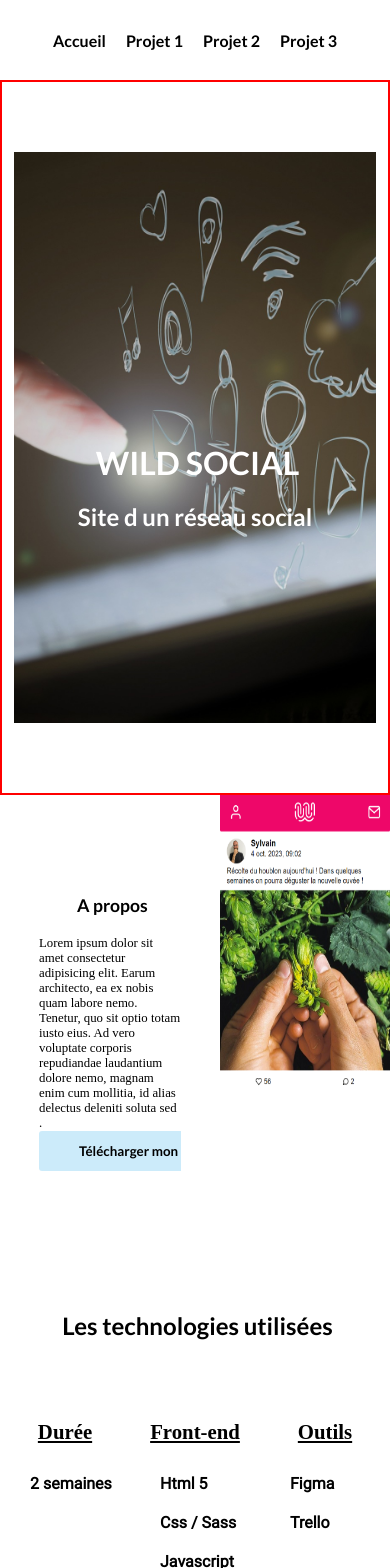
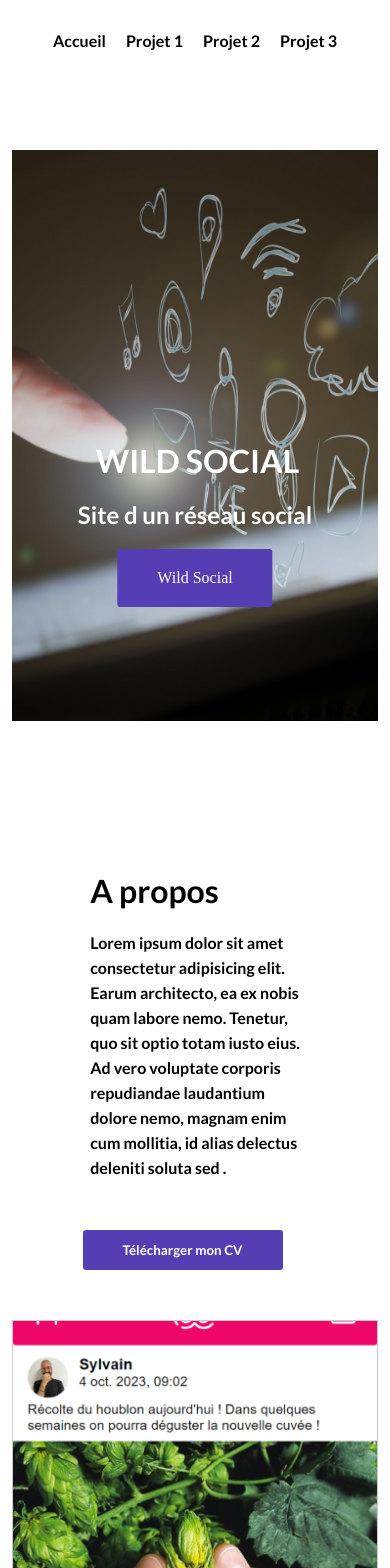
Before and after one commit to davidduranty/portfolio_Duranty_David, a React (Vite) app in the folder frontend/: page /project1 in a window 390 px wide. Shown: the top 1568 px of the page. Built offline with nearby package versions, Linux system fonts and the light colour scheme.

Commit message:
add fork project 1 and add responsive

```diff
--- a/frontend/src/components/Projects-header/HeaderProject1.jsx
+++ b/frontend/src/components/Projects-header/HeaderProject1.jsx
@@ -1,3 +1,5 @@
+import { Link } from "react-router-dom";
+
 function HeaderProject1() {
   return (
     <div className="container">
@@ -7,6 +9,9 @@ function HeaderProject1() {
           <h1>WILD SOCIAL</h1>
           <p>Site d un réseau social</p>
         </div>
+        <Link to="https://davidduranty.github.io/Wild-social/" target="_blank">
+          <p className="btn-project">Wild Social</p>
+        </Link>
       </div>
     </div>
   );
--- a/frontend/src/components/Projects-header/_headerProject1.scss
+++ b/frontend/src/components/Projects-header/_headerProject1.scss
@@ -28,6 +28,18 @@
       font-size: 1.5rem;
     }
   }
+  .btn-project {
+    position: absolute;
+    left: 50%;
+    top: 70%;
+    transform: translate(-50%, -50%);
+    z-index: 10;
+    cursor: pointer;
+    padding: 20px 40px;
+    background: $primary-color;
+    color: white;
+    border-radius: 3px;
+  }
 }
 // h1 {
 //   top: 50%;
--- a/frontend/src/components/Projects-skills/SkillsProject1.jsx
+++ b/frontend/src/components/Projects-skills/SkillsProject1.jsx
@@ -4,16 +4,19 @@ import CV_David from "../../pages/CV_David";
 function SkillsProject1() {
   const filePath = "/" + `cv.pdf`;
   return (
-    <div className="container-about-project">
+    <div className="container">
+      <div className="container-skills">
         <div className="content-about-project">
           <h1>A propos</h1>
           <p>
             Lorem ipsum dolor sit amet consectetur adipisicing elit. Earum
-          architecto, ea ex nobis quam labore nemo. Tenetur, quo sit optio totam
-          iusto eius. Ad vero voluptate corporis repudiandae laudantium dolore
-          nemo, magnam enim cum mollitia, id alias delectus deleniti soluta sed{" "}
-          .
+            architecto, ea ex nobis quam labore nemo. Tenetur, quo sit optio
+            totam iusto eius. Ad vero voluptate corporis repudiandae laudantium
+            dolore nemo, magnam enim cum mollitia, id alias delectus deleniti
+            soluta sed .
           </p>
+        </div>
+        <div className="btn-project">
           <Link to={filePath} target="_blank">
             <button id="btn">
               Télécharger mon CV
@@ -24,9 +27,11 @@ function SkillsProject1() {
         <div className="img-about-project">
           <img
             className="img-project"
-          src="wild-social.png"
+            src="wildsocial.png"
             alt="photo site wild social"
           />
+          <img src="capture.png" alt="" />
+        </div>
       </div>
     </div>
   );
--- a/frontend/src/components/Projects-skills/_skillsProject1.scss
+++ b/frontend/src/components/Projects-skills/_skillsProject1.scss
@@ -1,33 +1,41 @@
-.container-about-project {
-  position: relative;
-  overflow: hidden;
-  &:after {
-    content: "";
-    position: absolute;
-    width: 90%;
-    left: 5%;
-    height: 2px;
-    background: black;
-    bottom: -10px;
-  }
+.container-skills {
+  display: flex;
+
+  flex-direction: column;
+  align-items: center;
 
   .content-about-project {
+    width: 60%;
+
     h1 {
-      text-align: center;
-      margin: 20px 0;
+      padding-left: 5px;
+      font-family: "lato";
     }
     p {
-      font-family: "poppins";
+      padding-left: 5px;
+      font-family: "lato";
+      line-height: 25px;
     }
   }
+  .btn-project {
+    padding: 50px 25px 50px 0;
+  }
   .img-about-project {
-    display: flex;
-    justify-content: center;
+    margin: 0 auto;
+    min-width: 50%;
     img {
-      width: 70%;
+      width: 100%;
+      border: 0.5px solid rgba(173, 168, 168, 0.641);
+      height: 50vh;
+      background-position: center;
+      object-fit: cover;
+    }
+    .img-project {
+      margin-bottom: 30px;
     }
   }
 }
+
 @media screen and (min-width: 1600px) {
   .container-about-project {
     display: flex;
--- a/frontend/src/components/footer/_footer.scss
+++ b/frontend/src/components/footer/_footer.scss
@@ -1,5 +1,5 @@
 .footer {
-  background: rgb(85, 61, 179);
+  background: $primary-color;
 
   padding: 80px 0;
   @include center;
--- a/frontend/src/components/projects-files/Projects.jsx
+++ b/frontend/src/components/projects-files/Projects.jsx
@@ -7,7 +7,7 @@ function Projects() {
       <div className="projects-container">
         <div className="projects-ccontainer-cards">
           <div className="project-1 project-df">
-            <img className="project" src="wild-social.png" alt="Projet 1" />
+            <img className="project" src="wildsocial.png" alt="Projet 1" />
           </div>
           <div className="btn-link">
             <Link to="/project1">
--- a/frontend/src/components/skills/_skills.scss
+++ b/frontend/src/components/skills/_skills.scss
@@ -1,7 +1,7 @@
 .skills-container {
   width: 100%;
   padding: 80px 20px;
-  background: rgb(85, 61, 179);
+  background: $primary-color;
   display: flex;
   gap: 30px;
   flex-wrap: wrap;
@@ -36,7 +36,7 @@
 
 .content-skills {
   padding: 0px 20px 80px;
-  background: rgb(85, 61, 179);
+  background: $primary-color;
   h1 {
     padding-left: 5px;
     margin: 20px 0;
--- a/frontend/src/styles/_settings.scss
+++ b/frontend/src/styles/_settings.scss
@@ -6,6 +6,8 @@
   font-family: "roboto";
   src: url(../assets/fonts/Roboto-Regular.ttf);
 }
+
+$primary-color: rgb(85, 61, 179);
 
 @mixin center {
   display: flex;
@@ -24,17 +26,17 @@
   max-width: 1200px;
   margin-inline: auto;
   padding-inline: 12px;
-  border: 2px solid red;
 }
 button {
   border-radius: 3px;
   padding: 5px 30px;
   block-size: 40px;
-  background: rgba(158, 217, 246, 0.527);
+  background: $primary-color;
   border: none;
   cursor: pointer;
   font-family: "lato";
   overflow: hidden;
+  color: white;
 }
 Link {
   border: 2px solid red;
```
Also changed, not shown: frontend/public/wild-social.png (deleted), frontend/public/wildsocial.png (added). Lines whose indentation alone changed are shown as unchanged.
